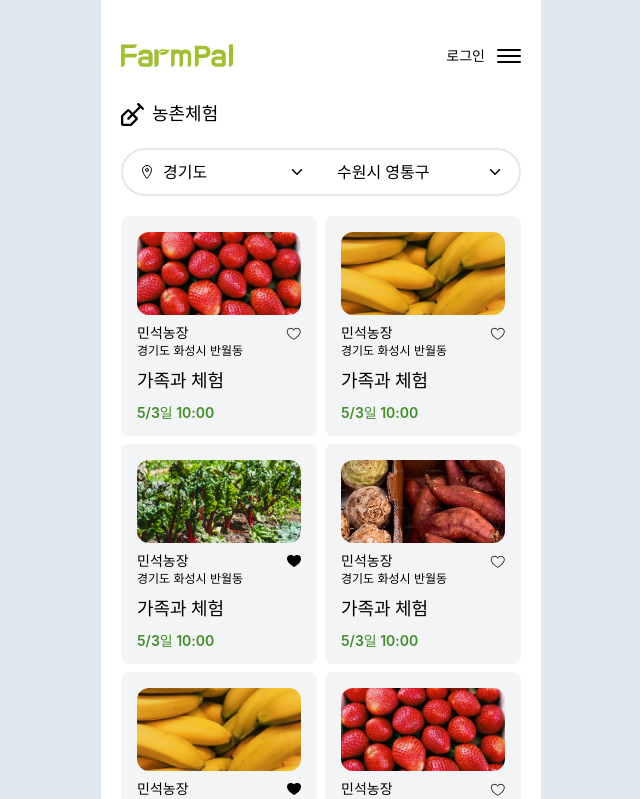
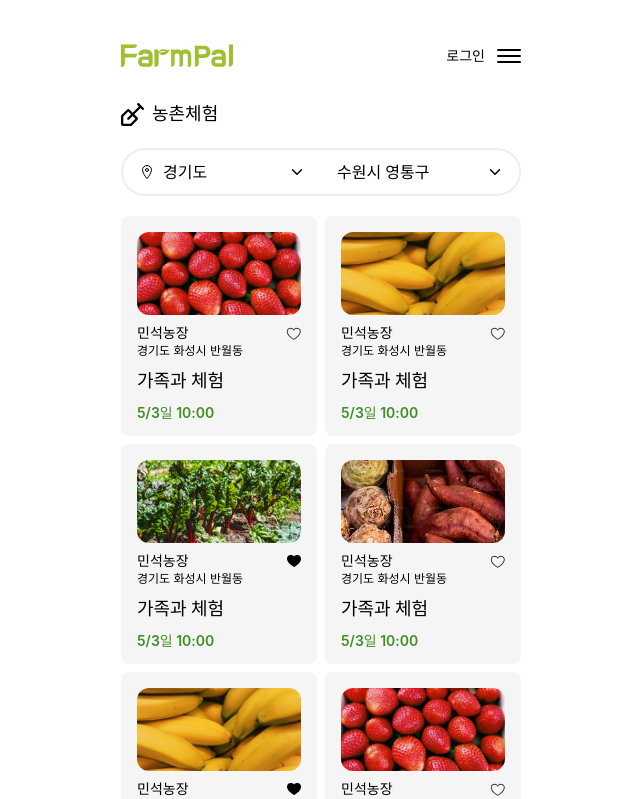
Before and after one commit to KGUardians/FARMEASY-WEB, a React (Vite) app: page /experiencelist in a window 1280 px wide. Shown: the top 799 px of the page, without its empty margins (319-959 px from the left). Built offline with nearby package versions, Linux system fonts and the light colour scheme; a web font is replaced by a local one.

Commit message:
chore: init material-tailwind

```diff
--- a/tailwind.config.js
+++ b/tailwind.config.js
@@ -1,7 +1,9 @@
 import tailwindScrollbarHide from 'tailwind-scrollbar-hide';
 
+const withMT = require('@material-tailwind/react/utils/withMT');
+
 /** @type {import('tailwindcss').Config} */
-export default {
+module.exports = withMT({
   content: ['index.html', './src/**/*.{html,js,jsx,ts,tsx,css}'],
   theme: {
     extend: {
@@ -12,4 +14,4 @@ export default {
     },
   },
   plugins: [tailwindScrollbarHide],
-};
+});
```
